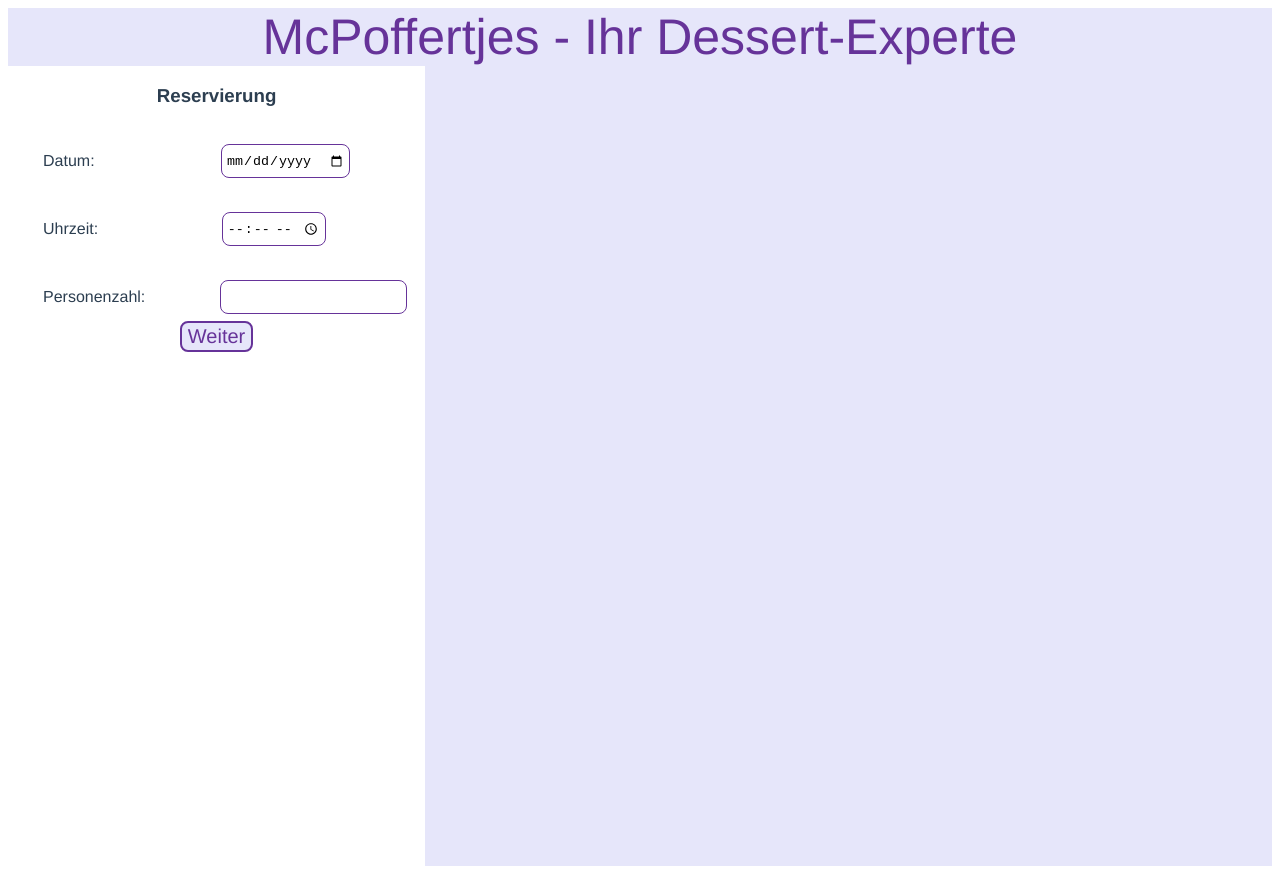
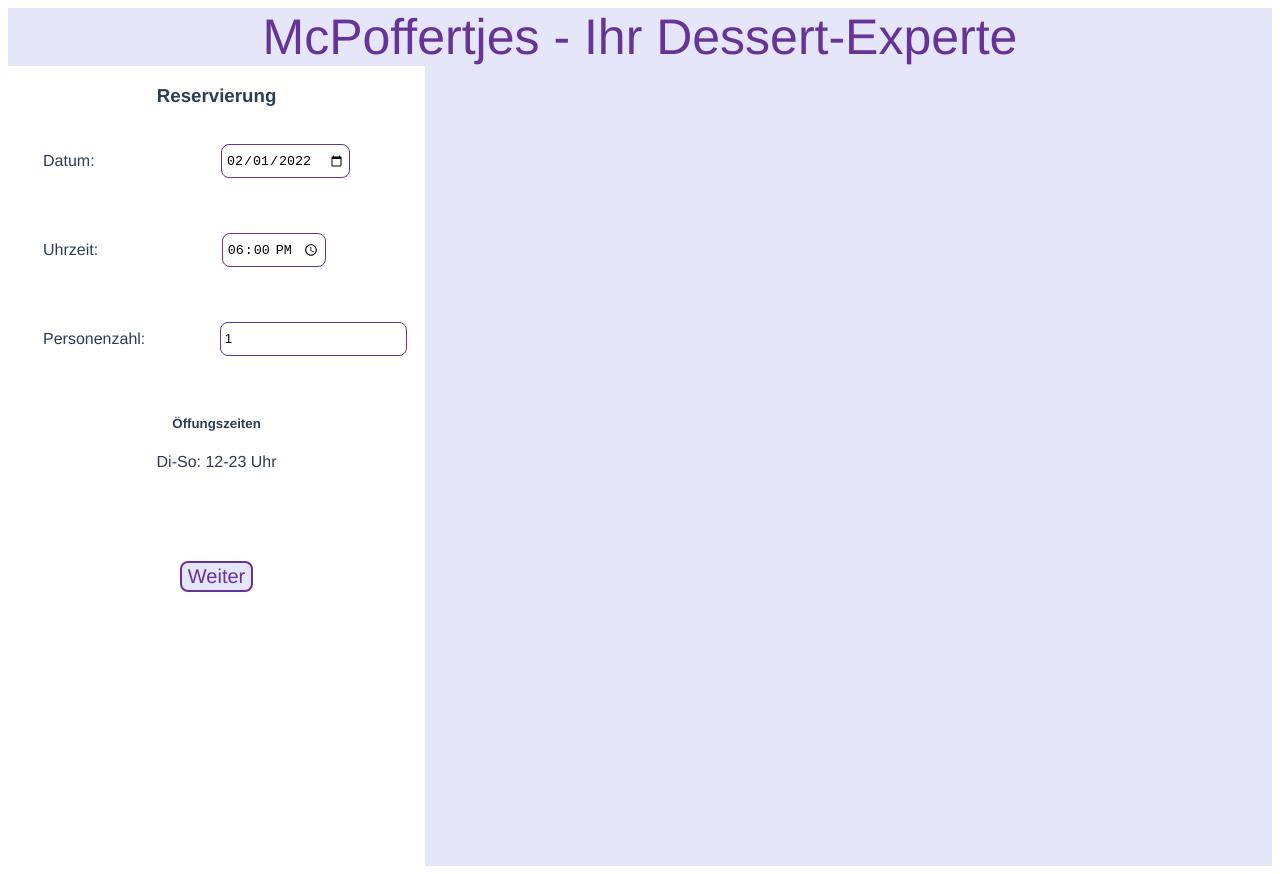
Before and after one commit to csspawn246/McPoffertjes, a Vue app: page /basic in a window 1280 px wide. Built offline with nearby package versions, Linux system fonts and the light colour scheme.

Commit message:
fixed most of our issues

```diff
--- a/src/store.js
+++ b/src/store.js
@@ -1,9 +1,9 @@
 import {reactive} from 'vue'
 
 var Store = reactive({
-    date : undefined,
-    time: undefined,
-    personCount : undefined,
+    date : '2022-02-01',
+    time: '18:00',
+    personCount : 1,
 
     tableNr: undefined,
 
--- a/src/views/basic.vue
+++ b/src/views/basic.vue
@@ -15,23 +15,43 @@
                   <td><input type="date" id="date" v-model="store.date" required="required"></td>
                 </tr>
 
+                <tr>
+                  <td><p class="error">{{this.dateError}}</p></td>
+                  <td></td>
+                </tr>
+
                 <tr class="line-item flexrow time">
                   <td><label for="time">Uhrzeit:</label></td>
                   <td><input type="time" id="time" v-model="store.time" required="required"></td>
                 </tr>
 
+                <tr>
+                  <td><p class="error">{{this.timeError}}</p></td>
+                  <td></td>
+                </tr>
+
               <tr class="line-item flexrow person-count">
                   <td><label for="person-count">Personenzahl:</label></td>
-                  <td><input type="number" id="person-count" v-model="store.personCount" required="required"></td>
+                  <td><input type="number" id="person-count" v-model="store.personCount" min="1" required="required"></td>
+                </tr>
+
+                <tr>
+                  <td><p class="error">{{this.personCountError}}</p></td>
+                  <td></td>
                 </tr>
 
               </table>
 
+              <div class="opening-hours">
+                <h5>Öffungszeiten</h5>
+                <p>Di-So: 12-23 Uhr</p>
+              </div>
+
             </div>
             <br><br>
-            <p v-if="error">Die Eingabe ist nicht gültig</p>
+
             <div class="flexrow buttons">
-                <router-link to="/table-select" event="">Weiter</router-link>
+                <router-link to="/table-select" event="" :class="(dateError != '' || timeError != '' || personCountError != '') && 'disabled'">Weiter</router-link>
             </div>
         </div>
     </div>
@@ -44,6 +64,46 @@ import mixin from '@/mixin.js'
 
 export default {
   name: 'Basic',
+  computed: {
+    dateError: function() {
+      let str = ''
+      if(this.store.date == undefined){
+        return str
+      }
+      let entered = new Date(this.store.date)
+      let today = new Date()
+      console.log(entered, today)
+      if(entered <= today ){
+        str = 'Bitte wähle einen Reservierungszeitpunkt in der Zukunft aus.'
+      }else if(entered > today.setFullYear(today.getFullYear() + 1)){
+        str = 'Du kannst nur maximal ein Jahr im Voraus reservieren.'
+      }
+      return str
+    },
+    timeError: function () {
+      let str = ''
+      if(this.store.time == undefined){
+        return str
+      }
+      let hour = this.store.time.split(':')[0]
+      //let minute = this.store.time.split(':')[1]
+      //let entered = new Date(this.store.date).setHours(store.time.split(':')[0], store.time.split(':')[1])
+      if(parseInt(hour) < 12 || parseInt(hour) >= 22){
+        str = 'Bitte beachte unsere Öffungszeiten.'
+      }
+      return str
+    },
+    personCountError: function () {
+      let str = ''
+      if(this.store.personCount == undefined){
+        return str
+      }
+      if(this.store.personCount > 10){
+        str = 'Online-Reservierungen leider nur für max. 10 Personen möglich.'
+      }
+      return str
+    },
+  },
   data() {
     return {
       date: undefined,
@@ -54,7 +114,7 @@ export default {
   methods: {
   },
   beforeRouteLeave: function(to, from, next) {
-    if (!this.store.date || !this.store.time || this.store.personCount < 1) {
+    if (!this.store.date || !this.store.time || !this.store.personCount || this.store.personCount < 1) {
       this.error = true;
     } else next();
   }
@@ -116,7 +176,7 @@ html, body {
 
         .inputs{
           width: 100%;
-          height: 20vh;
+          height: 50vh;
 
           input{
             margin: 1rem;
@@ -125,6 +185,11 @@ html, body {
             border: 1px solid rebeccapurple;
             border-radius: 0.5rem;
           }
+        }
+
+        .error{
+          color: red;
+          font-size: 11pt;
         }
 
         .line-item{
@@ -151,6 +216,14 @@ html, body {
             border-radius: 0.5rem;
             padding: 2px 6px;
           }
+
+          a.disabled{
+            pointer-events: none;
+            cursor: default;
+            color: grey;
+            background-color: lightgray;
+            border: grey;
+          }
         }
   }
 
--- a/src/views/dish-select.vue
+++ b/src/views/dish-select.vue
@@ -53,7 +53,7 @@
             <div class="flexrow food" v-for="dish in store.dishes">
               <p class="name">{{dish.name}}</p>
               <p class="price">{{dish.price}}€</p>
-              <input class="count" type="number" id="person-count" v-model="dish.count" required="required">
+              <input class="count" type="number" id="person-count" v-model="dish.count" max="15" min="0" required="required">
             </div>
             <div class="flexrow food">
               <strong class="name">Gesamt</strong>
--- a/src/views/success.vue
+++ b/src/views/success.vue
@@ -3,9 +3,15 @@
         <div class="content">
             <a href="/">McPoffertjes - Ihr Dessert-Experte</a>
             <p></p>
-            <h>Herzlichen Dank für Ihre Reservierung! <br> Ihre Bestellung war erfolgreich!</h>
-            <p>Zeigen Sie bitte folgenden Code im Restaurant vor:</p>
+            <h>Herzlichen Dank für Deine Reservierung! <br> Deine Bestellung war erfolgreich!</h>
+            <p>Zeige bitte folgenden Code im Restaurant vor:</p>
             <p>HZ7/ssdl)2020</p>
+            <p>In Kürze erhältst du von uns eine Zusammenfassung deiner Reservierung an die von dir angegebene E-Mail.</p>
+            <p>Eine Änderung oder Stornierung deiner Reservierung ist von jetzt an leider nur noch telefonisch möglich.</p>
+            <p>Bitte melde dich bei Fragen unter:</p>
+            <p>0511 480-432-55</p>
+            <p>Wir freuen uns auf Dich!</p>
+            <p>Dein McPoffertjes-Team</p>
         </div>
     </div>
 </template>
--- a/src/views/summary.vue
+++ b/src/views/summary.vue
@@ -25,6 +25,15 @@
             <div class="line-item flexrow table-nr">
                 <p>Tisch Nr.:</p>
                 <div class="table-nr-value">{{store.tableNr}}</div>
+            </div>
+
+            <div class="line-item flexrow email">
+              <label for="email">E-Mail:</label>
+              <input type="email" id="email" v-model="store.email" required="required">
+            </div>
+
+            <div class="line-item">
+              Deine E-Mail-Adresse benötigen wir ausschließlich für die Reservierungsbestätigung.
             </div>
 
             <div class="flexrow buttons">
@@ -77,6 +86,18 @@ export default {
 html, body {
   margin:0px;
   height:100vh;
+}
+
+input{
+            margin: 1rem;
+            padding: 0.25rem;
+            height: 1.5rem;
+            border: 1px solid rebeccapurple;
+            border-radius: 0.5rem;
+          }
+
+#email{
+  width: 15rem;
 }
 
 .box{
@@ -135,6 +156,7 @@ html, body {
 
         .line-item{
             margin-left: 2rem;
+            text-align: left;
 
             div {
                 margin-left: 1rem;
```
